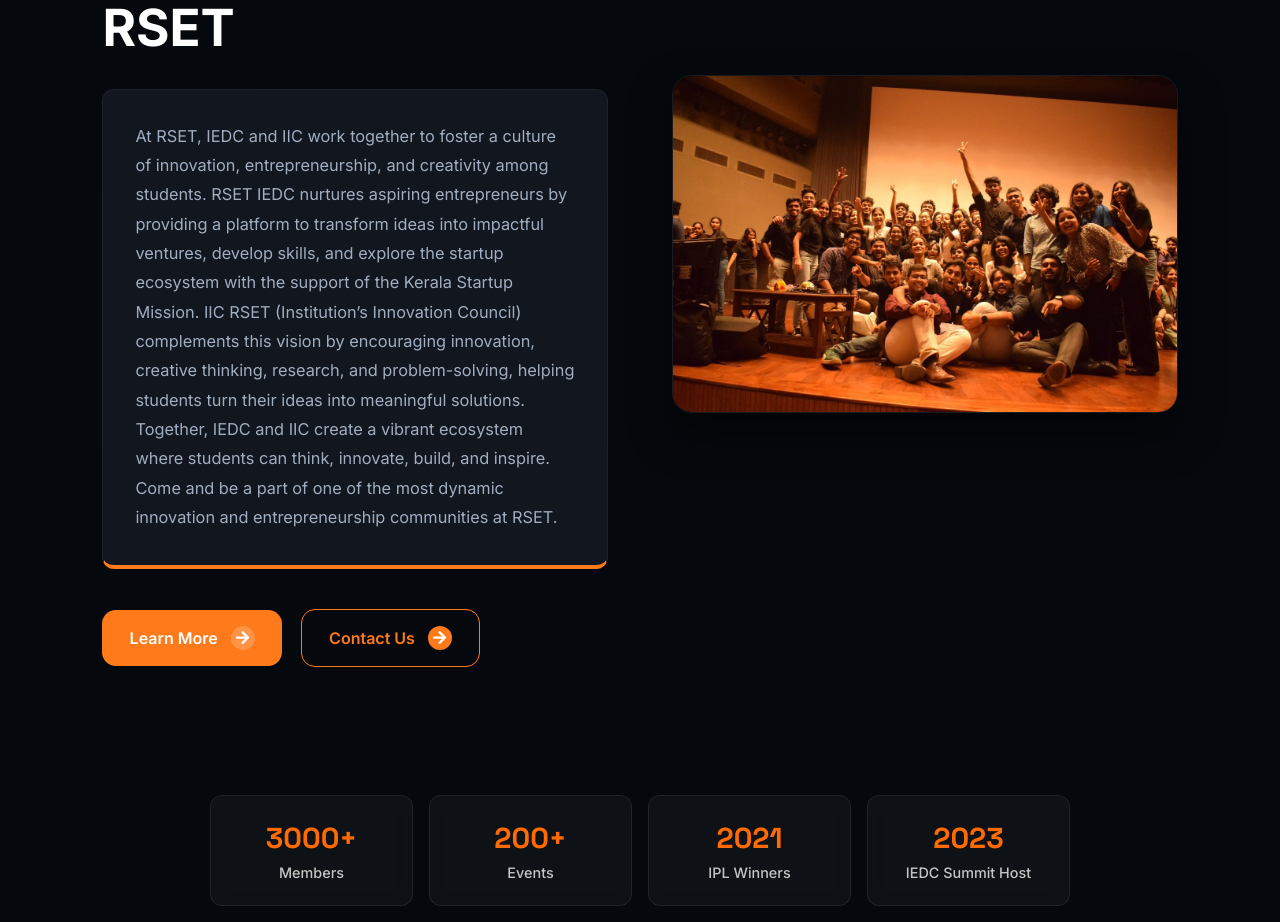
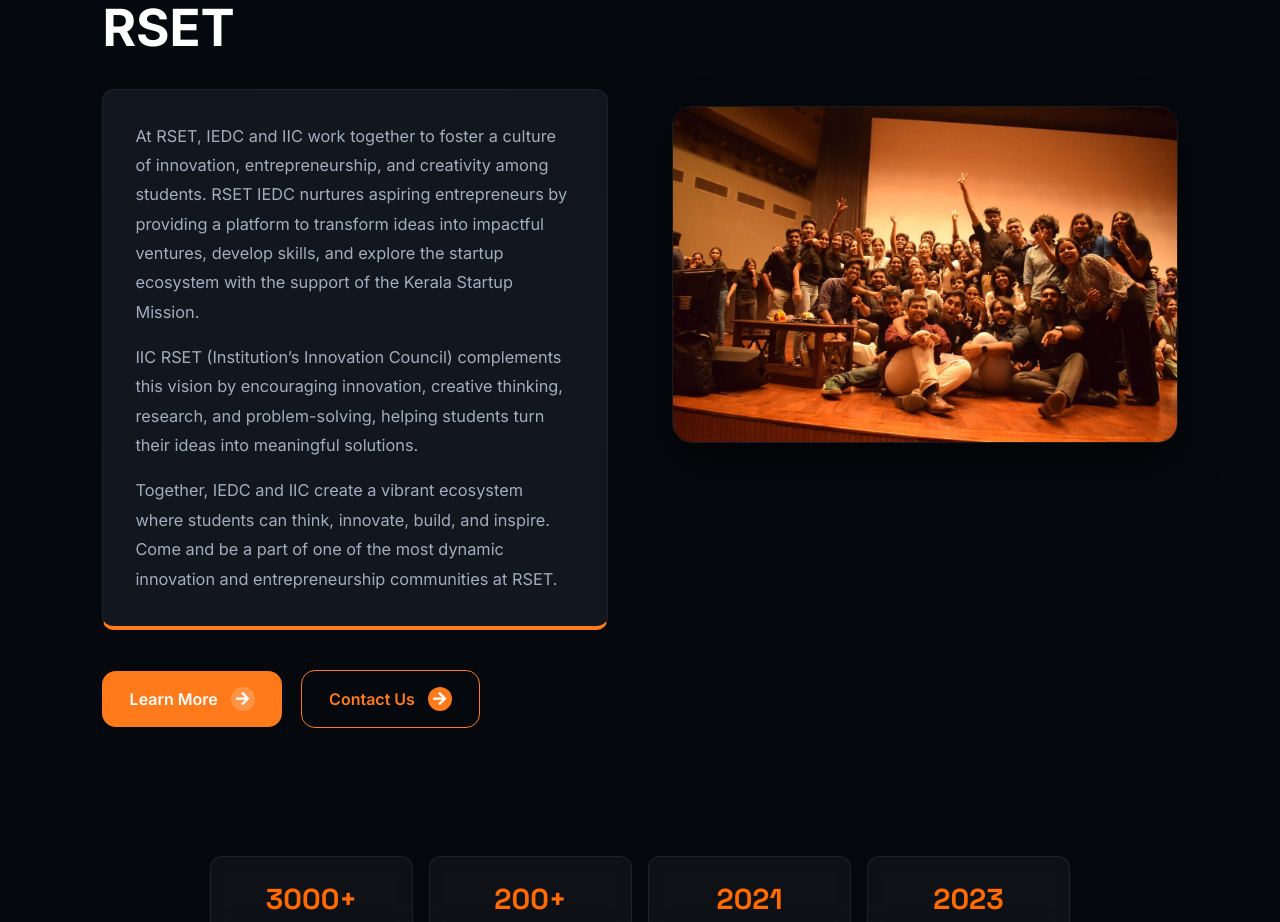
Before and after one commit to rsetiedc/IEDCWEBSITE_V2, a React (Vite) app: page / in a window 1280 px wide. Shown: the part 1075-1997 px from the top of the page. Built offline with nearby package versions, Linux system fonts and the light colour scheme; no server answers.

Commit message:
fmted smthn

```diff
--- a/src/components/HomeAbout/HomeAbout.css
+++ b/src/components/HomeAbout/HomeAbout.css
@@ -51,7 +51,11 @@
   color: #a0aec0;
   line-height: 1.8;
   font-size: 1.02rem;
-  margin: 0;
+  margin: 0 0 1rem 0;
+}
+
+.about-text-card p:last-child {
+  margin-bottom: 0;
 }
 
 /* =========================
--- a/src/components/HomeAbout/HomeAbout.jsx
+++ b/src/components/HomeAbout/HomeAbout.jsx
@@ -29,7 +29,11 @@
             <p>
               At RSET, IEDC and IIC work together to foster a culture of innovation, entrepreneurship, and creativity among students.
               RSET IEDC nurtures aspiring entrepreneurs by providing a platform to transform ideas into impactful ventures, develop skills, and explore the startup ecosystem with the support of the Kerala Startup Mission.
+            </p>
+            <p>
               IIC RSET (Institution’s Innovation Council) complements this vision by encouraging innovation, creative thinking, research, and problem-solving, helping students turn their ideas into meaningful solutions.
+            </p>
+            <p>
               Together, IEDC and IIC create a vibrant ecosystem where students can think, innovate, build, and inspire. Come and be a part of one of the most dynamic innovation and entrepreneurship communities at RSET.
             </p>
           </div>
```
